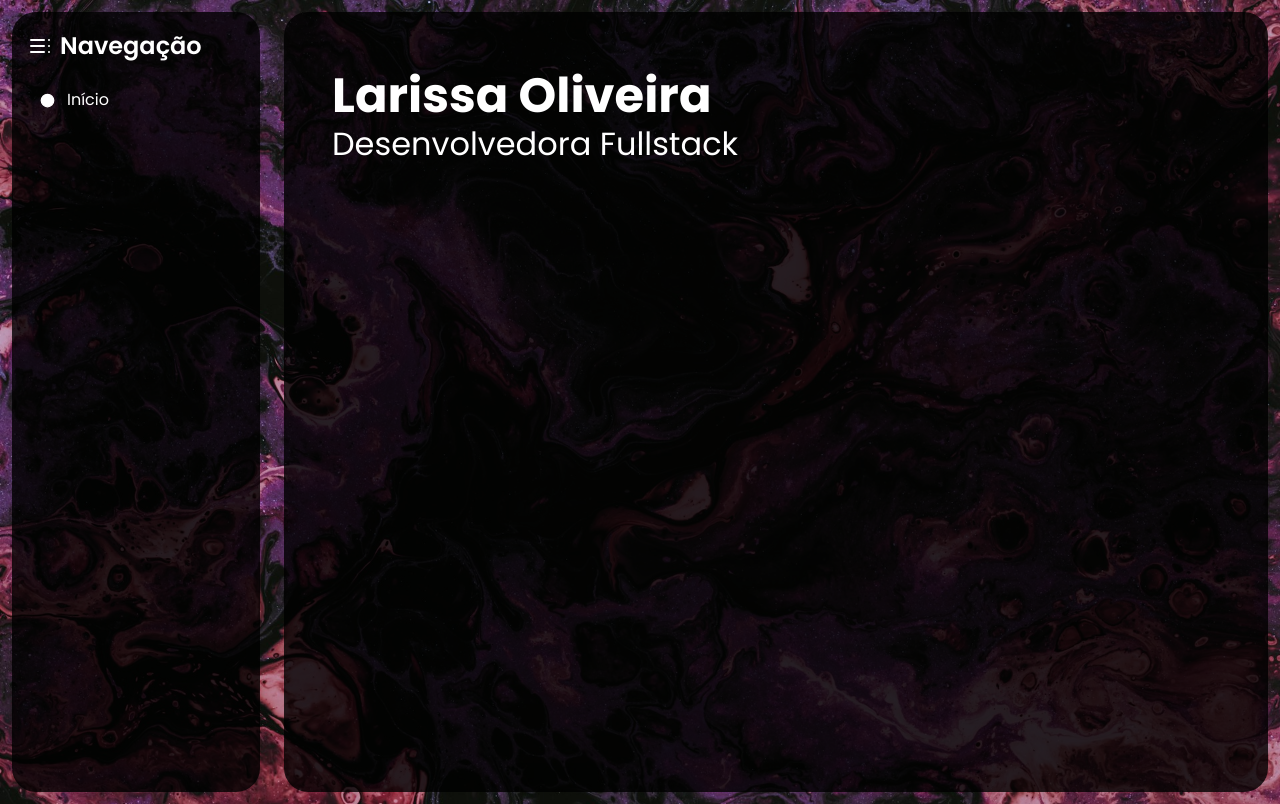
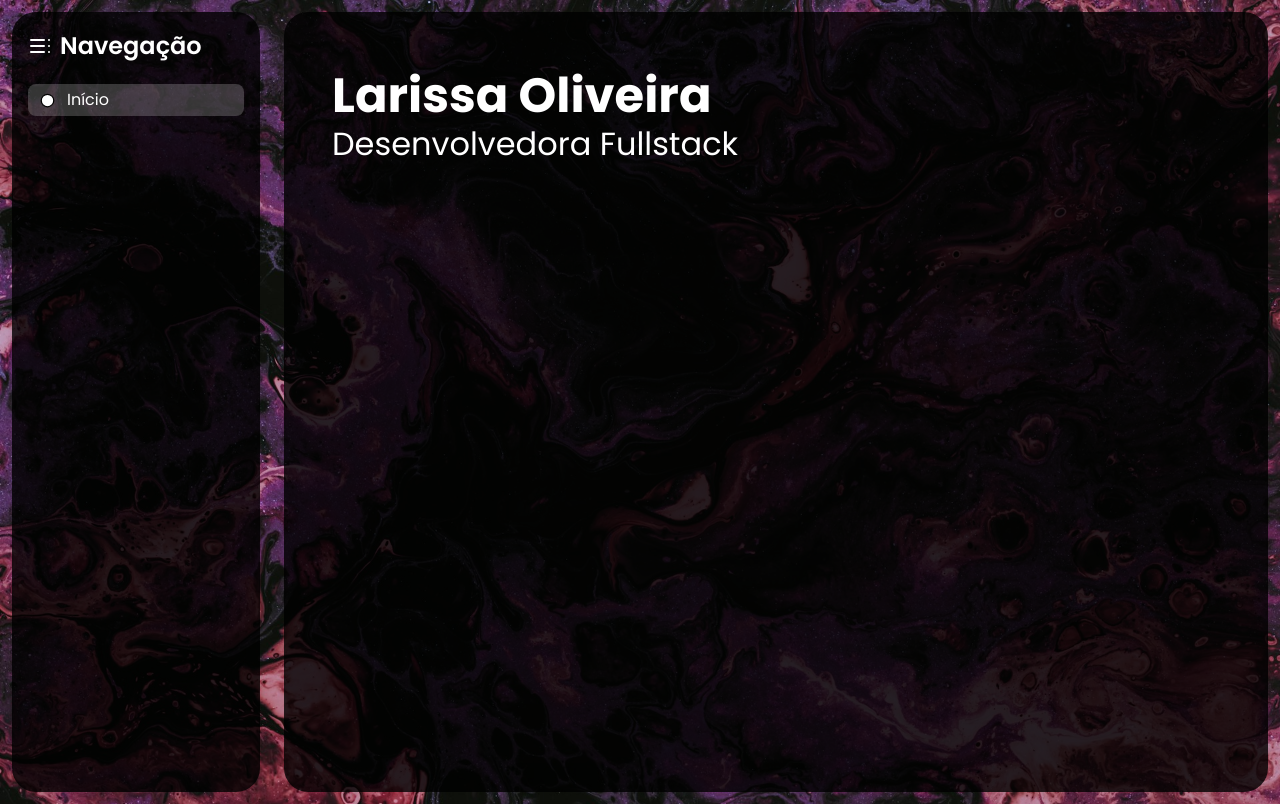
Before and after one commit to larissaOliveiraz/portfolio-next, a Next.js app: page / in a window 1280 px wide. Built offline with nearby package versions, Linux system fonts and the light colour scheme.

Commit message:
feat: active header tab

```diff
--- a/src/components/Header.tsx
+++ b/src/components/Header.tsx
@@ -2,10 +2,10 @@
 
 import { TableOfContents } from "lucide-react";
 import { HeaderButton } from "./HeaderButton";
-import { useRouter } from "next/navigation";
+import { usePathname } from "next/navigation";
 
 export function Header() {
-  const router = useRouter();
+  const pathname = usePathname();
 
   return (
     <header className="bg-black/80 h-[calc(100vh-1.25rem)] w-[20rem] p-4 rounded-3xl m-3">
@@ -15,7 +15,7 @@ export function Header() {
       </div>
 
       <div>
-        <HeaderButton title="Início" action={() => router.push("/")} />
+        <HeaderButton title="Início" isActive={pathname === "/"} />
       </div>
     </header>
   );
--- a/src/components/HeaderButton.tsx
+++ b/src/components/HeaderButton.tsx
@@ -1,35 +1,48 @@
 "use client";
 
 import { ChevronDown, ChevronRight, Circle } from "lucide-react";
+import Link from "next/link";
 
 type HeaderButtonProps = {
   title: string;
-  action: () => void;
+  onExpand?: () => void;
+  pathname?: string;
+  isActive: boolean;
   subitems?: boolean;
   subitemsExpanded?: boolean;
 };
 
 export function HeaderButton({
   title,
-  action,
+  onExpand,
+  pathname = "/",
+  isActive,
   subitems = false,
   subitemsExpanded = false,
 }: HeaderButtonProps) {
-  return (
+  return subitems ? (
     <button
-      onClick={action}
-      className="flex gap-3 items-center w-full text-left px-3 py-1 rounded-lg hover:bg-white/10"
+      onClick={onExpand}
+      className={`flex gap-3 items-center w-full text-left px-3 py-1 rounded-lg hover:bg-white/10 ${
+        isActive && "bg-white/20"
+      }`}
     >
-      {subitems ? (
-        subitemsExpanded ? (
-          <ChevronDown size={18} color="white" />
-        ) : (
-          <ChevronRight size={18} color="white" />
-        )
+      {subitemsExpanded ? (
+        <ChevronDown size={18} color="white" />
       ) : (
-        <Circle size={15} color="white" fill="white" />
+        <ChevronRight size={18} color="white" />
       )}
       <p className="text-white">{title}</p>
     </button>
+  ) : (
+    <Link
+      href={pathname}
+      className={`flex gap-3 items-center w-full text-left px-3 py-1 rounded-lg hover:bg-white/10 ${
+        isActive && "bg-white/20"
+      }`}
+    >
+      <Circle size={15} fill="white" />
+      <p className="text-white">{title}</p>
+    </Link>
   );
 }
```
